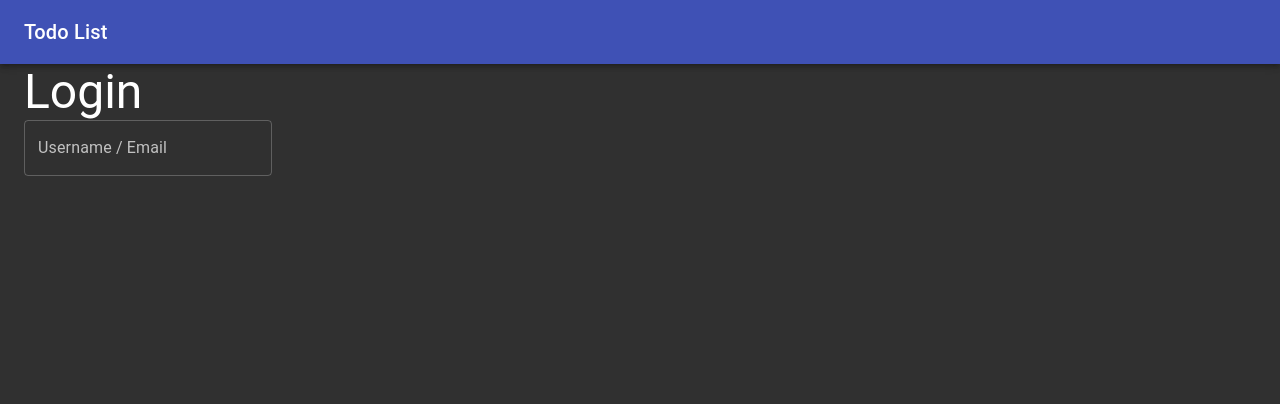
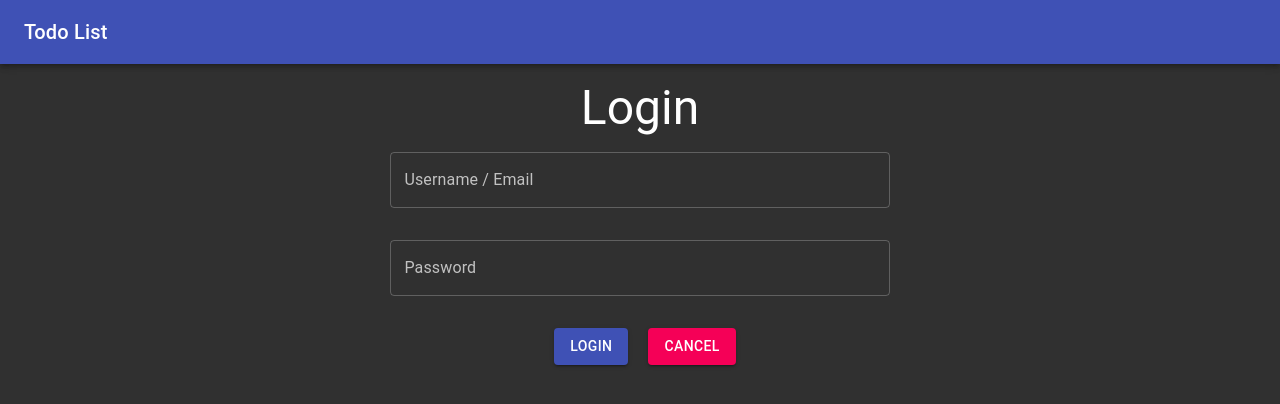
Before and after one commit to henptk14/todolist-ui, a React (Create React App) app: page /login in a window 1280 px wide. Shown: the top 404 px of the page. Built offline with nearby package versions, Linux system fonts and the light colour scheme.

Commit message:
Finished Register feature. Work on Login

```diff
--- a/package.json
+++ b/package.json
@@ -12,7 +12,7 @@
     "react": "^16.11.0",
     "react-dom": "^16.11.0",
     "react-router-dom": "^5.1.2",
-    "react-scripts": "3.2.0"
+    "react-scripts": "^3.3.0"
   },
   "scripts": {
     "start": "react-scripts start",
--- /dev/null
+++ b/src/components/styled_component/SnackbarWrapper.js
@@ -0,0 +1,58 @@
+import React from "react";
+import PropTypes from "prop-types";
+import { Error, Close } from "@material-ui/icons";
+import {
+  Snackbar,
+  SnackbarContent,
+  IconButton,
+  makeStyles
+} from "@material-ui/core";
+
+const useStyle = makeStyles(theme => ({
+  snackbarContent: {
+    backgroundColor: theme.palette.error.dark
+  },
+  message: {
+    display: "flex",
+    alignItems: "center"
+  }
+}));
+
+const SnackbarWrapper = props => {
+  const classes = useStyle();
+  const { open, message, onClose } = props;
+
+  return (
+    <Snackbar
+      anchorOrigin={{
+        vertical: "top",
+        horizontal: "center"
+      }}
+      open={open}
+      onClose={onClose}
+    >
+      <SnackbarContent
+        className={classes.snackbarContent}
+        message={
+          <span className={classes.message}>
+            <Error style={{ fontSize: "20px", marginRight: "2px" }} />
+            {message}
+          </span>
+        }
+        action={[
+          <IconButton key="close" onClick={onClose}>
+            <Close style={{ fontSize: "20px" }} />
+          </IconButton>
+        ]}
+      />
+    </Snackbar>
+  );
+};
+
+SnackbarWrapper.propTypes = {
+  open: PropTypes.bool,
+  message: PropTypes.string,
+  onClose: PropTypes.func
+};
+
+export default SnackbarWrapper;
--- a/src/components/usermanagement/Login.js
+++ b/src/components/usermanagement/Login.js
@@ -1,38 +1,124 @@
-import React from "react";
+import React, { useState } from "react";
 import { makeStyles } from "@material-ui/styles";
-import { Grid, Typography, TextField, Container } from "@material-ui/core";
+import { Grid, Typography, TextField, Button } from "@material-ui/core";
 import Header from "../common/Header";
+import { Link } from "react-router-dom";
 
 const useStyle = makeStyles(theme => ({
   root: {
     flexGrow: 1
   },
-  container: {}
+  gridItem: {
+    margin: "1rem",
+    textAlign: "center"
+  },
+  textfield: {
+    [theme.breakpoints.down("xs")]: {
+      width: "100%"
+    },
+    [theme.breakpoints.up("sm")]: {
+      width: "60%"
+    },
+    [theme.breakpoints.up("md")]: {
+      width: "40%"
+    }
+  },
+  submitButton: {
+    marginRight: "20px",
+    marginLeft: "10px"
+  }
 }));
 
-const Login = () => {
+const Login = props => {
   const classes = useStyle();
+  const [usernameOrEmail, setUsernameOrEmail] = useState("");
+  const [password, setPassword] = useState("");
+
+  const onChangeHandler = event => {
+    const { name, value } = event.target;
+
+    switch (name) {
+      case "usernameOrEmail":
+        setUsernameOrEmail(value);
+        break;
+
+      case "password":
+        setPassword(value);
+        break;
+
+      default:
+        break;
+    }
+  };
+
+  const submitHandler = event => {
+    event.preventDefault();
+
+    const loginRequest = {
+      usernameOrEmail,
+      password
+    };
+    console.log(loginRequest);
+  };
 
   return (
     <div className={classes.root}>
       <Header />
-      <Container>
-        <form>
+      <form onSubmit={submitHandler}>
         <Grid container justify="center">
-            <Grid item xs={12}>
+          <Grid
+            item
+            xs={12}
+            className={classes.gridItem}
+            style={{ marginTop: "1rem", marginBottom: "0rem" }}
+          >
             <Typography variant="h3">Login</Typography>
           </Grid>
-            <Grid item xs={12}>
+          <Grid
+            item
+            xs={12}
+            className={classes.gridItem}
+            style={{ marginTop: "1rem" }}
+          >
             <TextField
               id="usernameOrEmail-input"
               name="usernameOrEmail"
               label="Username / Email"
               variant="outlined"
+              className={classes.textfield}
+              value={usernameOrEmail}
+              onChange={onChangeHandler}
             />
+          </Grid>
+          <Grid item xs={12} className={classes.gridItem}>
+            <TextField
+              id="password-input"
+              name="password"
+              label="Password"
+              variant="outlined"
+              type="password"
+              className={classes.textfield}
+              value={password}
+              onChange={onChangeHandler}
+            />
+          </Grid>
+          <Grid item xs={12} className={classes.gridItem}>
+            <Button
+              variant="contained"
+              color="primary"
+              type="submit"
+              className={classes.submitButton}
+            >
+              Login
+            </Button>
+            <Link to="/">
+              <Button variant="contained" color="secondary">
+                Cancel
+              </Button>
+            </Link>
           </Grid>
         </Grid>
       </form>
-      </Container>
     </div>
   );
 };
--- a/src/components/usermanagement/Register.js
+++ b/src/components/usermanagement/Register.js
@@ -1,8 +1,10 @@
-import React, { useState } from "react";
+import React, { useState, useContext } from "react";
 import { Link } from "react-router-dom";
 import { TextField, Grid, Typography, Button } from "@material-ui/core";
 import { makeStyles } from "@material-ui/styles";
 import Header from "../common/Header";
+import SnackbarWrapper from "../styled_component/SnackbarWrapper";
+import { UserContext } from "../../contexts/UserContext";
 
 const useStyle = makeStyles(theme => ({
   root: {
@@ -29,7 +31,7 @@ const useStyle = makeStyles(theme => ({
   }
 }));
 
-const Register = () => {
+const Register = props => {
   const classes = useStyle();
   const [fullName, setFullName] = useState("");
   const [fullNameError, setFullNameError] = useState("");
@@ -41,6 +43,8 @@ const Register = () => {
   const [passwordError, setPasswordError] = useState("");
   const [confirmPassword, setConfirmPassword] = useState("");
   const [confirmPasswordError, setConfirmPasswordError] = useState("");
+  const [openErrorSnackbar, setErrorOpenSnackbar] = useState(false);
+  const { createNewUser, error } = useContext(UserContext);
 
   // will return TRUE for INVALID. Will return FALSE for VALID
   const validateInputs = () => {
@@ -58,15 +62,18 @@ const Register = () => {
 
     const invalid = validateInputs();
     if (invalid) {
-      console.log("invalid", invalid);
+      setErrorOpenSnackbar(true);
     } else {
+      setErrorOpenSnackbar(false);
+
       const user = {
         fullName,
         username,
         email,
-        password
+        password,
+        confirmPassword
       };
-      console.log(user);
+      createNewUser(user, props.history);
     }
   };
 
@@ -146,7 +153,6 @@ const Register = () => {
 
       case "confirmPassword":
         setConfirmPassword(value);
-        setConfirmPasswordError(!value || value.length !== password);
         break;
 
       default:
@@ -154,9 +160,18 @@ const Register = () => {
     }
   };
 
+  const errorSnackbarOnCloseHandler = () => {
+    setErrorOpenSnackbar(false);
+  };
+
   return (
     <div className={classes.root}>
       <Header />
+      <SnackbarWrapper
+        open={openErrorSnackbar}
+        message={"There is an error"}
+        onClose={errorSnackbarOnCloseHandler}
+      />
       <form onSubmit={handleSubmit}>
         <Grid container justify="center">
           <Grid
@@ -183,9 +198,9 @@ const Register = () => {
               className={classes.textfield}
               onChange={onChange}
               onBlur={onBlur}
-              error={!!fullNameError}
+              error={!!fullNameError || !!error.fullName}
               required
-              helperText={fullNameError}
+              helperText={error.fullName ? error.fullName : fullNameError}
             />
           </Grid>
           <Grid item xs={12} className={classes.gridItem}>
@@ -198,7 +213,8 @@ const Register = () => {
               className={classes.textfield}
               onChange={onChange}
               onBlur={onBlur}
-              error={!!usernameError}
+              error={!!usernameError || !!error.username}
+              helperText={error.username ? error.username : usernameError}
               required
             />
           </Grid>
@@ -212,7 +228,8 @@ const Register = () => {
               className={classes.textfield}
               onChange={onChange}
               onBlur={onBlur}
-              error={!!emailError}
+              error={!!emailError || !!error.email}
+              helperText={error.email ? error.email : emailError}
               required
             />
           </Grid>
@@ -224,10 +241,11 @@ const Register = () => {
               value={password}
               variant="outlined"
               type="password"
-              error={!!passwordError}
               className={classes.textfield}
               onChange={onChange}
               onBlur={onBlur}
+              error={!!passwordError || !!error.password}
+              helperText={error.password ? error.password : passwordError}
               required
             />
           </Grid>
@@ -239,10 +257,15 @@ const Register = () => {
               value={confirmPassword}
               variant="outlined"
               type="password"
-              error={!!confirmPasswordError}
               className={classes.textfield}
               onChange={onChange}
               onBlur={onBlur}
+              error={!!confirmPasswordError || !!error.confirmPassword}
+              helperText={
+                error.confirmPassword
+                  ? error.confirmPassword
+                  : confirmPasswordError
+              }
               required
             />
           </Grid>
--- /dev/null
+++ b/src/contexts/UserContext.js
@@ -0,0 +1,28 @@
+import React, { createContext, useState } from "react";
+import Axios from "axios";
+
+export const UserContext = createContext();
+
+const UserContextProvider = props => {
+  const [user, setUser] = useState({});
+  const [error, setError] = useState({});
+
+  const createNewUser = async (newUser, history) => {
+    try {
+      await Axios.post("http://localhost:8080/api/users/register", newUser);
+      history.push("/login");
+    } catch (error) {
+      console.log(error.response.data);
+
+      setError(error.response.data);
+    }
+  };
+
+  return (
+    <UserContext.Provider value={{ createNewUser, error }}>
+      {props.children}
+    </UserContext.Provider>
+  );
+};
+
+export default UserContextProvider;
```
Also changed, not shown: src/components/App.js (+5 -4 lines), 1 other file (tests, documents, lock files or other folders). Lines whose indentation alone changed are shown as unchanged.
